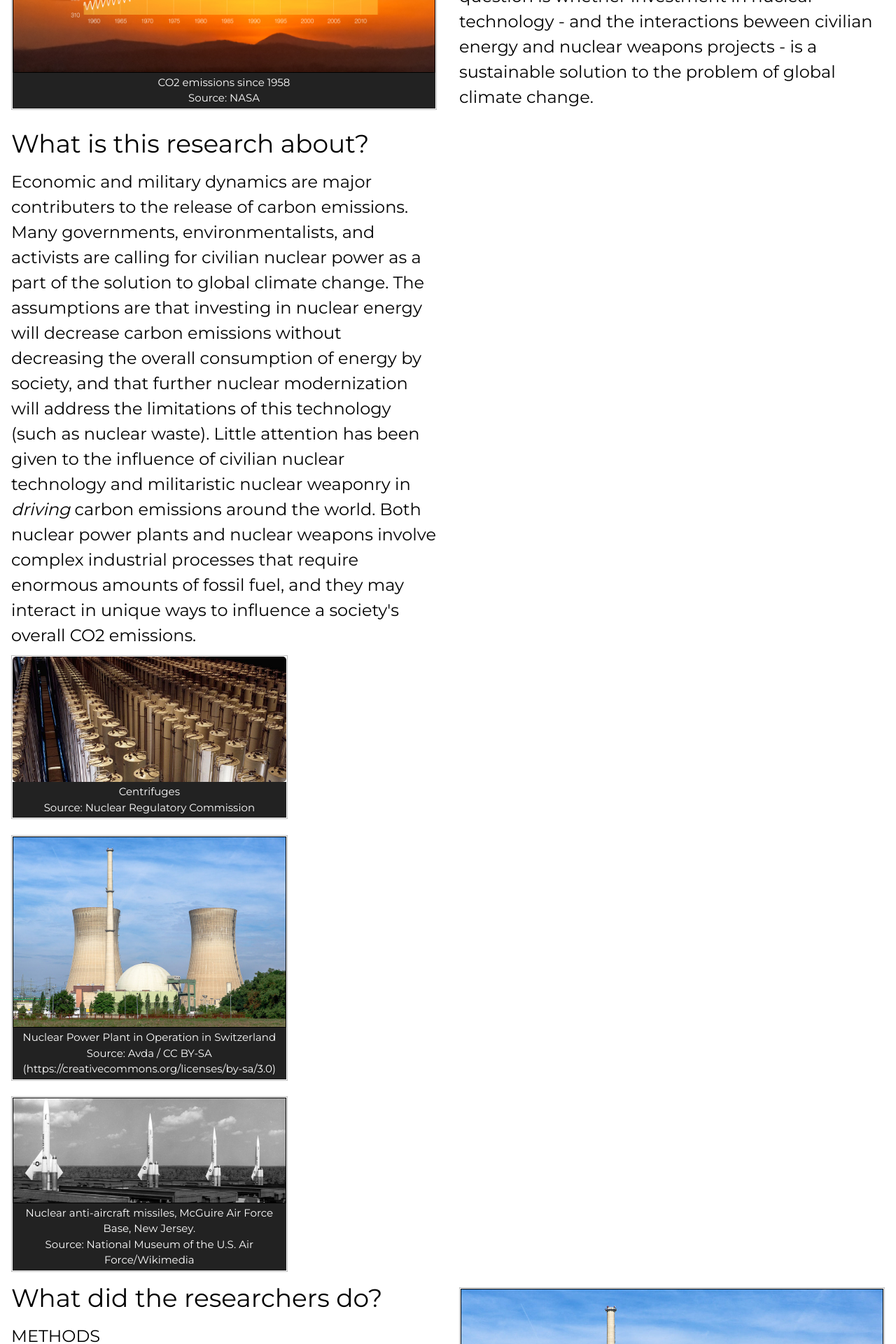
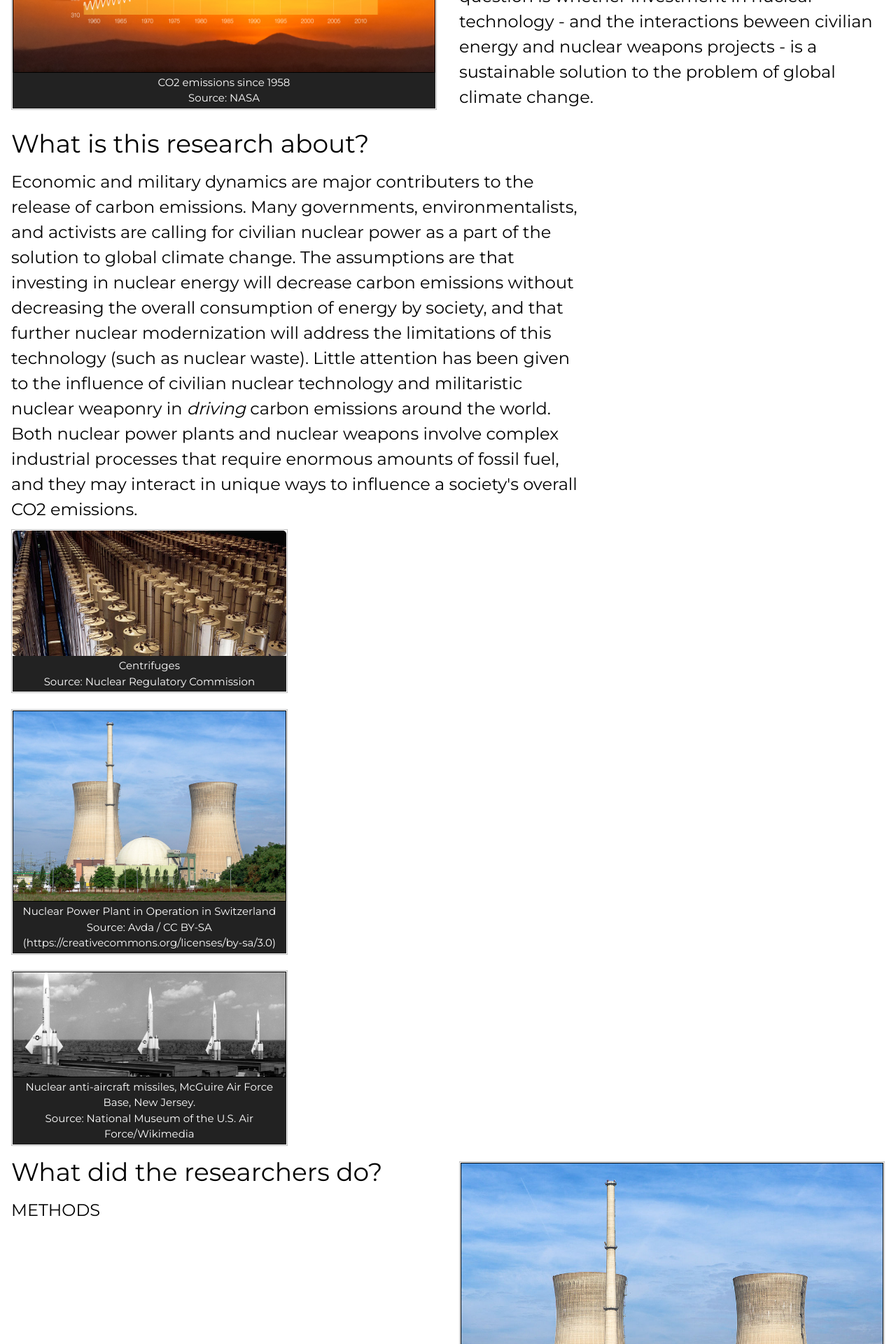
Before and after one commit to resilience1/resilience1.github.io, a Jekyll site: the page built from research/nucleartech.html, in a window 1280 px wide. Shown: the part 425-2345 px from the top of the page at 70% size. Built offline with Jekyll 4.4.1, drawn with Linux system fonts in a browser that asks for light colours; nearby versions of some CDN libraries.

Commit message:
Update nucleartech.html

```diff
--- a/research/nucleartech.html
+++ b/research/nucleartech.html
@@ -175,7 +175,7 @@
 		</div>
 	</div>
 		<div class="w3-row">
-		<div class="w3-half w3-container">
+		<div class="w3-twothird w3-container">
 		<h1>What is this research about?<h1>
 			<h2> Economic and military dynamics are major contributers to the release of carbon emissions. Many governments,
 				environmentalists, and activists are calling for civilian nuclear power as a part of the solution to global
```
